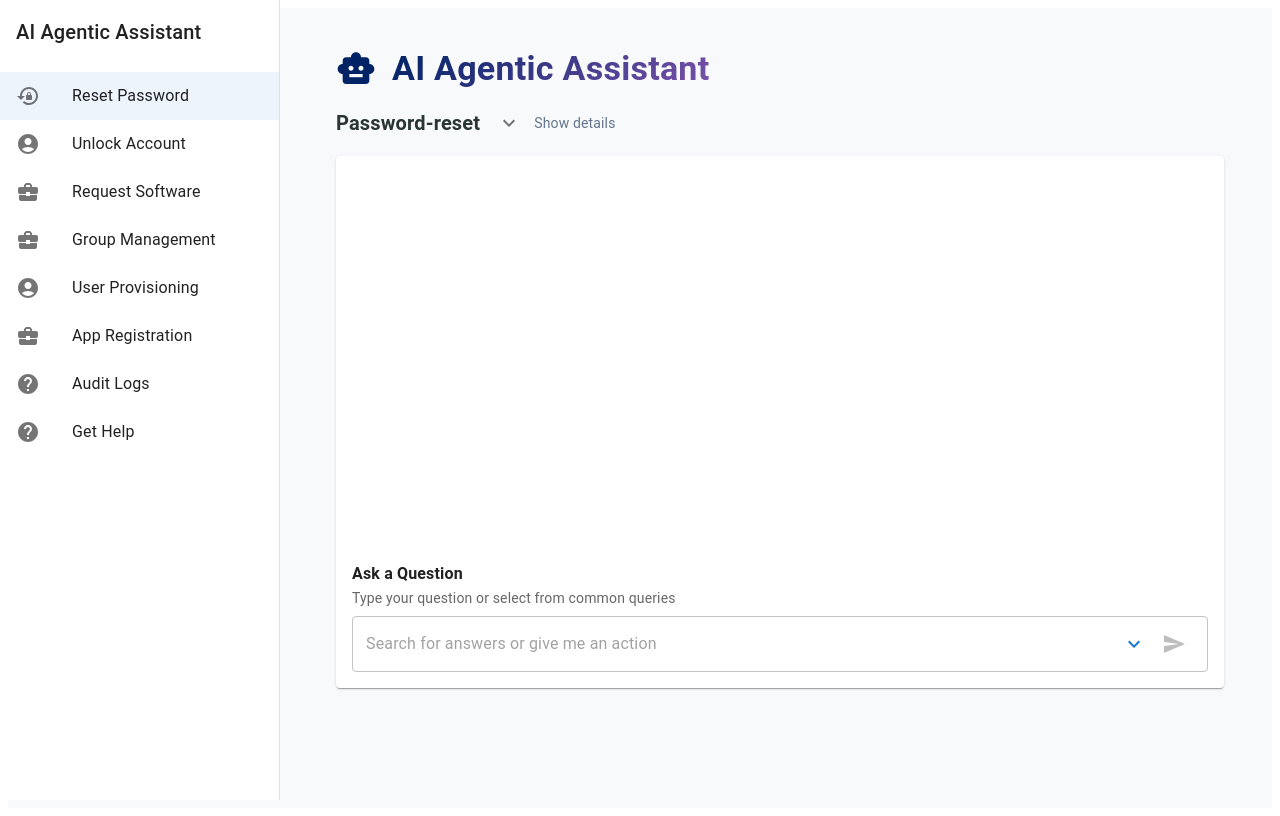
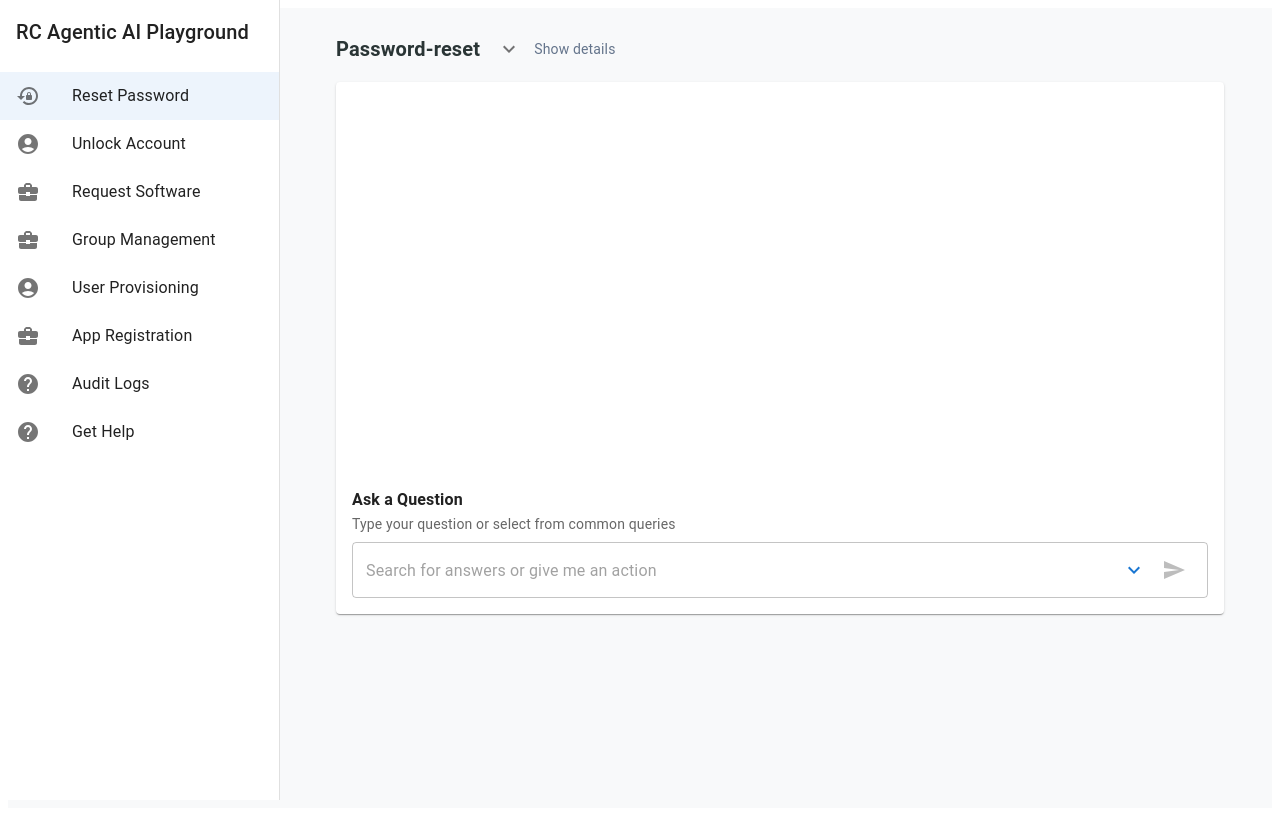
Before and after one commit to zeeshan-mukhtar/cursor_playground, a Next.js app: page / in a window 1280 px wide. Built offline with nearby package versions, Linux system fonts and the light colour scheme.

Commit message:
SetTimeout added 2 seconds

```diff
--- a/src/components/Sidebar.tsx
+++ b/src/components/Sidebar.tsx
@@ -48,7 +48,7 @@ export default function Sidebar({ selectedWorkflow, setSelectedWorkflow }: Sideb
     >
       <Box sx={{ p: 2 }}>
         <Typography variant="h6" noWrap component="div">
-          AI Agentic Assistant
+          RC Agentic AI Playground
         </Typography>
       </Box>
 
--- a/src/pages/index.tsx
+++ b/src/pages/index.tsx
@@ -246,12 +246,7 @@ export default function Home() {
       <Sidebar selectedWorkflow={selectedWorkflow} setSelectedWorkflow={setSelectedWorkflow} />
       <Box component="main" sx={{ flexGrow: 1, p: 3 }}>
         <Container maxWidth="lg">
-          <Box sx={{ display: 'flex', alignItems: 'center', gap: 2, mb: 2, pt: 2 }}>
-            <SmartToy sx={{ fontSize: 40, color: BRAND_COLORS.primary }} />
-            <Typography variant="h4" sx={{ fontWeight: 600, background: `linear-gradient(135deg, ${BRAND_COLORS.primary} 0%, ${BRAND_COLORS.secondary} 100%)`, WebkitBackgroundClip: 'text', WebkitTextFillColor: 'transparent' }}>
-              AI Agentic Assistant
-            </Typography>
-          </Box>
+          {/* Removed logo and heading from the middle section */}
           {/* Toggleable Info Card for all workflows */}
           <Box sx={{ mb: 2 }}>
             <Box sx={{ display: 'flex', alignItems: 'center', mb: 1 }}>
```
